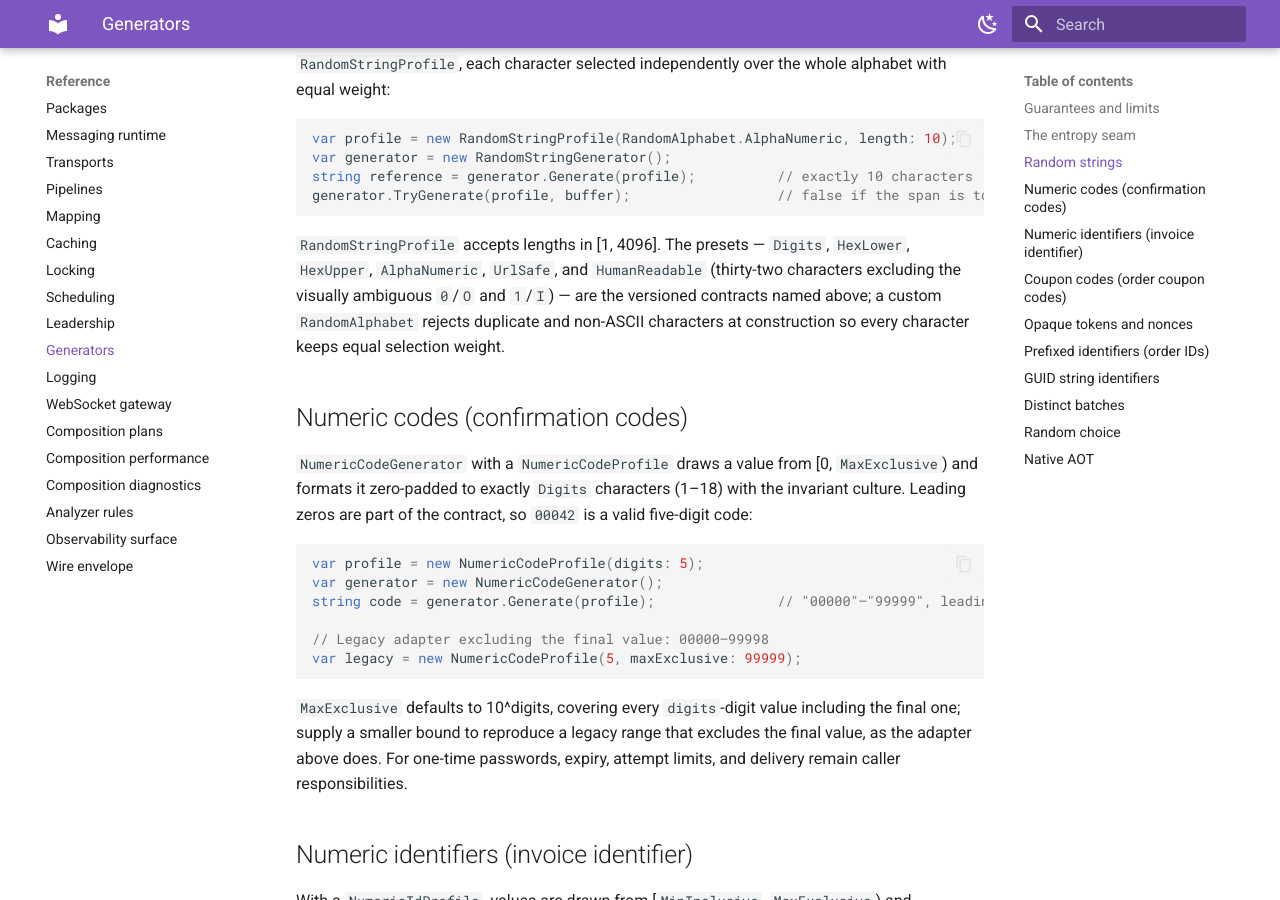
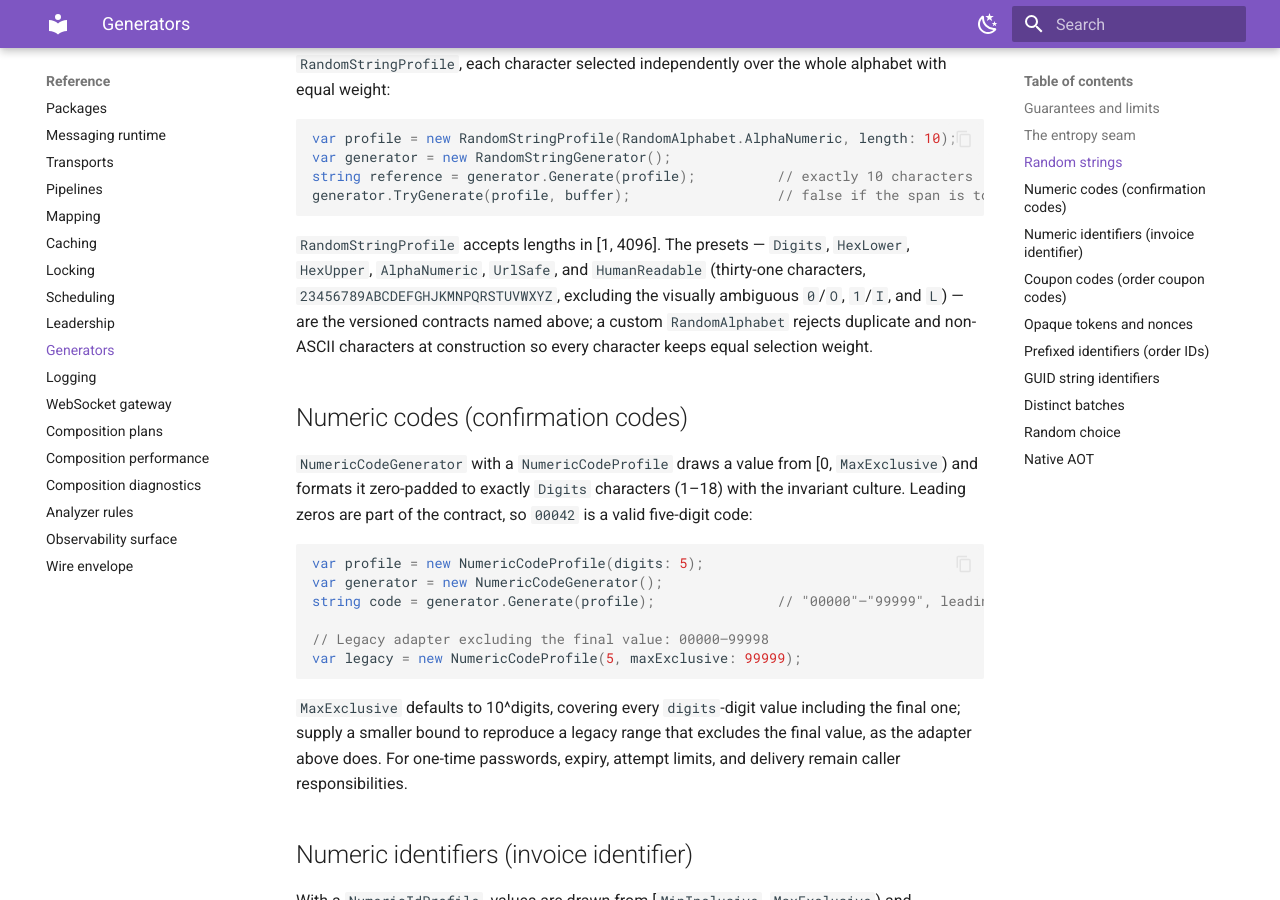
Before and after one commit to kidoz/hostloom, an MkDocs documentation site: the page built from docs/reference/generators.md, in a window 1280 px wide and 900 px high, scrolled down 1576 px. Built offline with MkDocs 1.6.1 and Material for MkDocs 9.7.7, drawn with Linux system fonts in a browser that asks for light colours.

Commit message:
Document and pin the human-readable alphabet's excluded L

```diff
--- a/docs/reference/generators.md
+++ b/docs/reference/generators.md
@@ -75,8 +75,9 @@ generator.TryGenerate(profile, buffer);                  // false if the span is
 
 `RandomStringProfile` accepts lengths in [1, 4096]. The presets — `Digits`,
 `HexLower`, `HexUpper`, `AlphaNumeric`, `UrlSafe`, and `HumanReadable`
-(thirty-two characters excluding the visually ambiguous `0`/`O` and
-`1`/`I`) — are the versioned contracts named above; a custom
+(thirty-one characters, `23456789ABCDEFGHJKMNPQRSTUVWXYZ`, excluding the
+visually ambiguous `0`/`O`, `1`/`I`, and `L`) — are the versioned contracts
+named above; a custom
 `RandomAlphabet` rejects duplicate and non-ASCII characters at construction
 so every character keeps equal selection weight.
 
```
Also changed, not shown: 2 other files.
